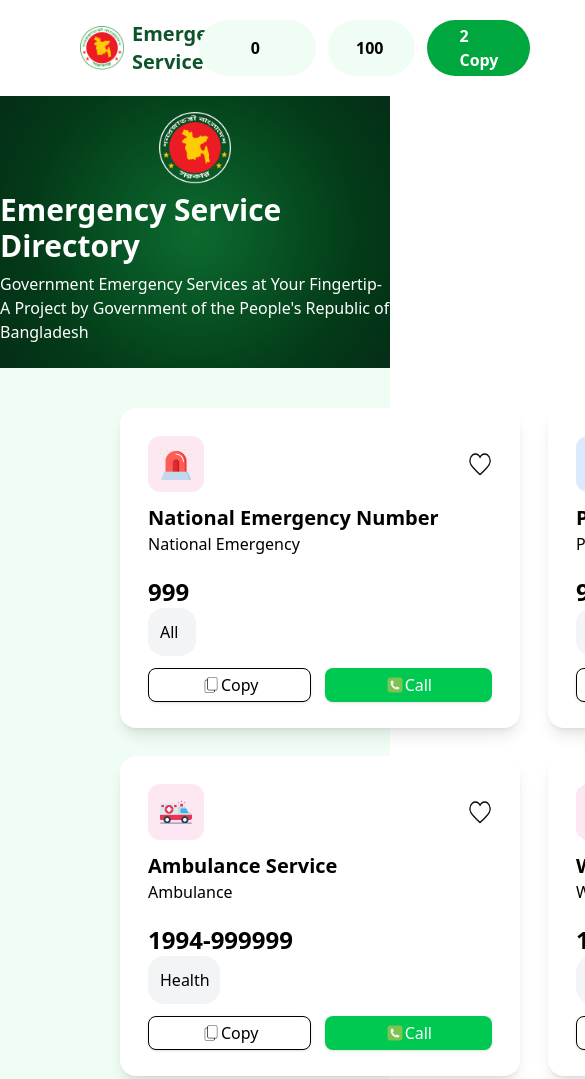
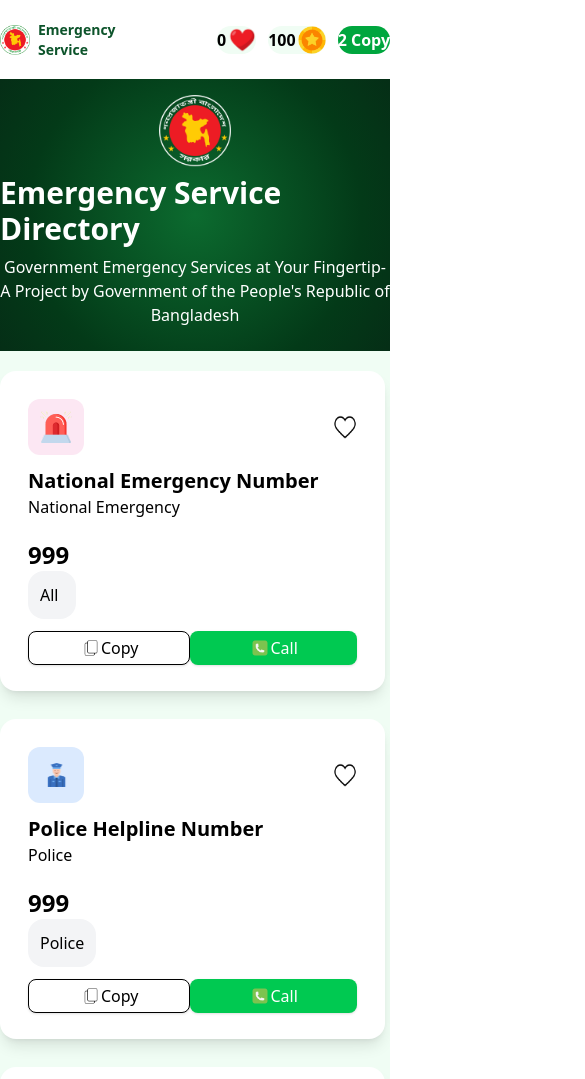
Before and after one commit to nahid-mia/my_fifth_assignment, a plain HTML site: page index.html in a window 390 px wide. Shown: the top 1079 px of the page, 585 px wide, since content can reach past the window. Drawn offline with nearby package versions, Linux system fonts and the light colour scheme.

Commit message:
Responsive done

```diff
--- a/index.html
+++ b/index.html
@@ -6,23 +6,24 @@
     <title>Emergency Service</title>
     <script src="https://cdn.jsdelivr.net/npm/@tailwindcss/browser@4"></script>
     <link rel="stylesheet" href="https://cdnjs.cloudflare.com/ajax/libs/font-awesome/7.0.0/css/all.min.css" integrity="sha512-DxV+EoADOkOygM4IR9yXP8Sb2qwgidEmeqAEmDKIOfPRQZOWbXCzLC6vjbZyy0vPisbH2SyW27+ddLVCN+OMzQ==" crossorigin="anonymous" referrerpolicy="no-referrer" />
+    <link rel="stylesheet" href="responsive.css">
 </head>
 <body>
     <header class="flex justify-between mx-20 my-5">
         <section class="flex justify-between items-center gap-2">
-            <img src="assets/logo.png" alt="" class="w-11 h-11">
-            <h3 class="text-xl font-extrabold text-green-900">Emergency <br> Service</h3>
+            <img src="assets/logo.png" alt="" class="w-11 h-11" id="assets-logo">
+            <h3 class="text-xl font-extrabold text-green-900" id="assets-logo-text">Emergency <br> Service</h3>
         </section>
         <section class="flex justify-between gap-3">
-        <div class="flex justify-between gap-1 bg-green-50 px-13 items-center rounded-4xl">
+        <div class="flex justify-between gap-1 bg-green-50 px-13 items-center rounded-4xl" id="header-right-section">
             <div class="font-bold heart-number">0</div>
             <div><img src="assets/heart.png" alt="" class="w-7 h-7"></div>
         </div>
-        <div class="flex justify-between gap-1 bg-green-50 px-7 items-center rounded-4xl">
+        <div class="flex justify-between gap-1 bg-green-50 px-7 items-center rounded-4xl" id="header-right-section">
             <div class="font-bold coin-number">100</div>
             <div><img src="assets/coin.png" alt="" class="w-7 h-7"></div>
         </div>
-        <div class="bg-green-600 px-8 flex items-center rounded-4xl">
+        <div class="bg-green-600 px-8 flex items-center rounded-4xl" id="header-right-section">
             <div class="font-bold text-white"><span class="copy-number">2</span> Copy</div>
         </div>
         </section>
@@ -30,12 +31,12 @@
     <section class="flex flex-col items-center gap-2 " style="background: radial-gradient(circle, #0c6b2f 0%, #033a18 70%, #052e16 100%)">
         <div class="mt-4"><img src="assets/logo-dark.png" alt="" class="w-18 h-18"></div>
         <div class="font-bold text-3xl text-white"><h1>Emergency Service Directory</h1></div>
-        <div class="font-medium text-white mb-6"><p>Government Emergency Services at Your Fingertip-A Project by Government of the People's Republic of Bangladesh</p></div>
+        <div class="font-medium text-white mb-6 text-center"><p>Government Emergency Services at Your Fingertip-A Project by Government of the People's Republic of Bangladesh</p></div>
     </section>
-    <main class="bg-green-50 flex gap-7">
-        <section class="flex flex-col gap-7 ml-30  mb-10">
-            <div class="flex gap-7 mt-10">
-                <div class="flex flex-col gap-3 w-100 h-80 p-7 bg-white rounded-2xl shadow-lg">
+    <main class="bg-green-50 flex gap-7" id="main-section">
+        <section class="flex flex-col gap-7 ml-30  mb-10" id="main-left-section">
+            <div class="flex gap-7 mt-10" id="section-rows">
+                <div class="flex flex-col gap-3 w-100 h-80 p-7 bg-white rounded-2xl shadow-lg" id="section-card">
                     <section class="flex justify-between items-center">
                         <div class="bg-pink-100 p-3 rounded-xl"><img src="assets/emergency.png" alt="" class="w-8 h-8"></div>
                         <div><img src="assets/vecteezy_heart_1187989.png" alt="" class="heart w-6 h-6 cursor-pointer"></div>
@@ -58,7 +59,7 @@
                     </section>
                 </div>
                 <div>
-                   <div class="flex flex-col gap-3 w-100 h-80 p-7 bg-white rounded-2xl shadow-lg">
+                   <div class="flex flex-col gap-3 w-100 h-80 p-7 bg-white rounded-2xl shadow-lg" id="section-card">
                     <section class="flex justify-between items-center">
                         <div class="bg-blue-100 p-3 rounded-xl"><img src="assets/police.png" alt="" class="w-8 h-8"></div>
                         <div><img src="assets/vecteezy_heart_1187989.png" alt="" class="heart w-6 h-6 cursor-pointer"></div>
@@ -82,7 +83,7 @@
                     </div>
                 </div>
                 <div>
-                    <div class="flex flex-col gap-3 w-100 h-80 p-7 bg-white rounded-2xl shadow-lg">
+                    <div class="flex flex-col gap-3 w-100 h-80 p-7 bg-white rounded-2xl shadow-lg" id="section-card">
                     <section class="flex justify-between items-center">
                         <div class="bg-pink-100 p-3 rounded-xl"><img src="assets/fire-service.png" alt="" class="w-8 h-8"></div>
                         <div><img src="assets/vecteezy_heart_1187989.png" alt="" class="heart w-6 h-6 cursor-pointer"></div>
@@ -106,9 +107,9 @@
                     </div>
                 </div>
             </div>
-            <div class="flex gap-7">
+            <div class="flex gap-7" id="section-rows">
                 <div>
-                    <div class="flex flex-col gap-3 w-100 h-80 p-7 bg-white rounded-2xl shadow-lg">
+                    <div class="flex flex-col gap-3 w-100 h-80 p-7 bg-white rounded-2xl shadow-lg" id="section-card">
                     <section class="flex justify-between items-center">
                         <div class="bg-pink-100 p-3 rounded-xl"><img src="assets/ambulance.png" alt="" class="w-8 h-8"></div>
                         <div><img src="assets/vecteezy_heart_1187989.png" alt="" class="heart w-6 h-6 cursor-pointer"></div>
@@ -132,7 +133,7 @@
                     </div>
                 </div>
                 <div>
-                    <div class="flex flex-col gap-3 w-100 h-80 p-7 bg-white rounded-2xl shadow-lg">
+                    <div class="flex flex-col gap-3 w-100 h-80 p-7 bg-white rounded-2xl shadow-lg" id="section-card">
                     <section class="flex justify-between items-center">
                         <div class="bg-pink-100 p-3 rounded-xl"><img src="assets/emergency.png" alt="" class="w-8 h-8"></div>
                         <div><img src="assets/vecteezy_heart_1187989.png" alt="" class="heart w-6 h-6 cursor-pointer"></div>
@@ -156,7 +157,7 @@
                     </div>
                 </div>
                 <div>
-                    <div class="flex flex-col gap-3 w-100 h-80 p-7 bg-white rounded-2xl shadow-lg">
+                    <div class="flex flex-col gap-3 w-100 h-80 p-7 bg-white rounded-2xl shadow-lg" id="section-card">
                     <section class="flex justify-between items-center">
                         <div class="bg-pink-100 p-3 rounded-xl"><img src="assets/emergency.png" alt="" class="w-8 h-8"></div>
                         <div><img src="assets/vecteezy_heart_1187989.png" alt="" class="heart w-6 h-6 cursor-pointer"></div>
@@ -180,9 +181,9 @@
                     </div>
                 </div>
             </div>
-            <div class="flex gap-7">
+            <div class="flex gap-7" id="section-rows">
                 <div class=>
-                    <div class="flex flex-col gap-3 w-100 h-80 p-7 bg-white rounded-2xl shadow-lg">
+                    <div class="flex flex-col gap-3 w-100 h-80 p-7 bg-white rounded-2xl shadow-lg" id="section-card">
                     <section class="flex justify-between items-center">
                         <div class="bg-pink-100 p-3 rounded-xl"><img src="assets/emergency.png" alt="" class="w-8 h-8"></div>
                         <div><img src="assets/vecteezy_heart_1187989.png" alt="" class="heart w-6 h-6 cursor-pointer"></div>
@@ -206,7 +207,7 @@
                     </div>
                 </div>
                 <div>
-                    <div class="flex flex-col gap-3 w-100 h-80 p-7 bg-white rounded-2xl shadow-lg">
+                    <div class="flex flex-col gap-3 w-100 h-80 p-7 bg-white rounded-2xl shadow-lg" id="section-card">
                     <section class="flex justify-between items-center">
                         <div class="bg-pink-100 p-3 rounded-xl"><img src="assets/brac.png" alt="" class="w-8 h-8"></div>
                         <div><img src="assets/vecteezy_heart_1187989.png" alt="" class="heart w-6 h-6 cursor-pointer"></div>
@@ -230,7 +231,7 @@
                     </div>
                 </div>
                 <div>
-                    <div class="flex flex-col gap-3 w-100 h-80 p-7 bg-white rounded-2xl shadow-lg">
+                    <div class="flex flex-col gap-3 w-100 h-80 p-7 bg-white rounded-2xl shadow-lg" id="section-card">
                     <section class="flex justify-between items-center">
                         <div class="bg-pink-100 p-3 rounded-xl"><img src="assets/Bangladesh-Railway.png" alt="" class="w-8 h-8"></div>
                         <div><img src="assets/vecteezy_heart_1187989.png" alt="" class="heart w-6 h-6 cursor-pointer"></div>
@@ -255,7 +256,7 @@
                 </div>
             </div>
         </section>
-        <section class="flex flex-col w-90 h-254 bg-white rounded-2xl shadow-lg mt-10">
+        <section class="flex flex-col w-90 h-254 bg-white rounded-2xl shadow-lg mt-10" id="main-right-section">
             <div class="flex justify-between items-center mx-6 mt-10">
                 <div class="flex items-center">
                     <img src="assets/vecteezy_clock-png-transparent_9589193.png" alt="" class="w-8 h-8">
--- /dev/null
+++ b/responsive.css
@@ -0,0 +1,57 @@
+@media screen and (max-width: 512px) {
+    header {
+        align-items: center;
+        margin-left: 0%;
+        margin-right: 0%;
+        width: 100%;
+    }
+
+    #assets-logo {
+        width: 30px;
+        height: 30px;
+    }
+
+    #assets-logo-text {
+        font-size: 14px;
+    }
+
+    #header-right-section {
+        padding: 0px 0px;
+        gap: 2px;
+    }
+
+    #main-left-section {
+        margin-left: 0px;
+        margin-right: 5px;
+        flex-direction: column;
+        margin-top: 20px;
+    }
+
+    #main-section {
+        flex-direction: column;
+        margin: 0px;
+        padding: 0px;
+    }
+
+    #section-rows {
+        flex-direction: column;
+        margin: 0px;
+        padding: 0px;
+    }
+
+    #custom-alert {
+        width: 90%;
+        font-size: 14px;
+    }
+
+    #section-card {
+        width: 100%;
+
+    }
+
+    #main-right-section {
+        margin-left: 0px;
+        width: 100%;
+        margin-top: 20px;
+    }
+}
```
